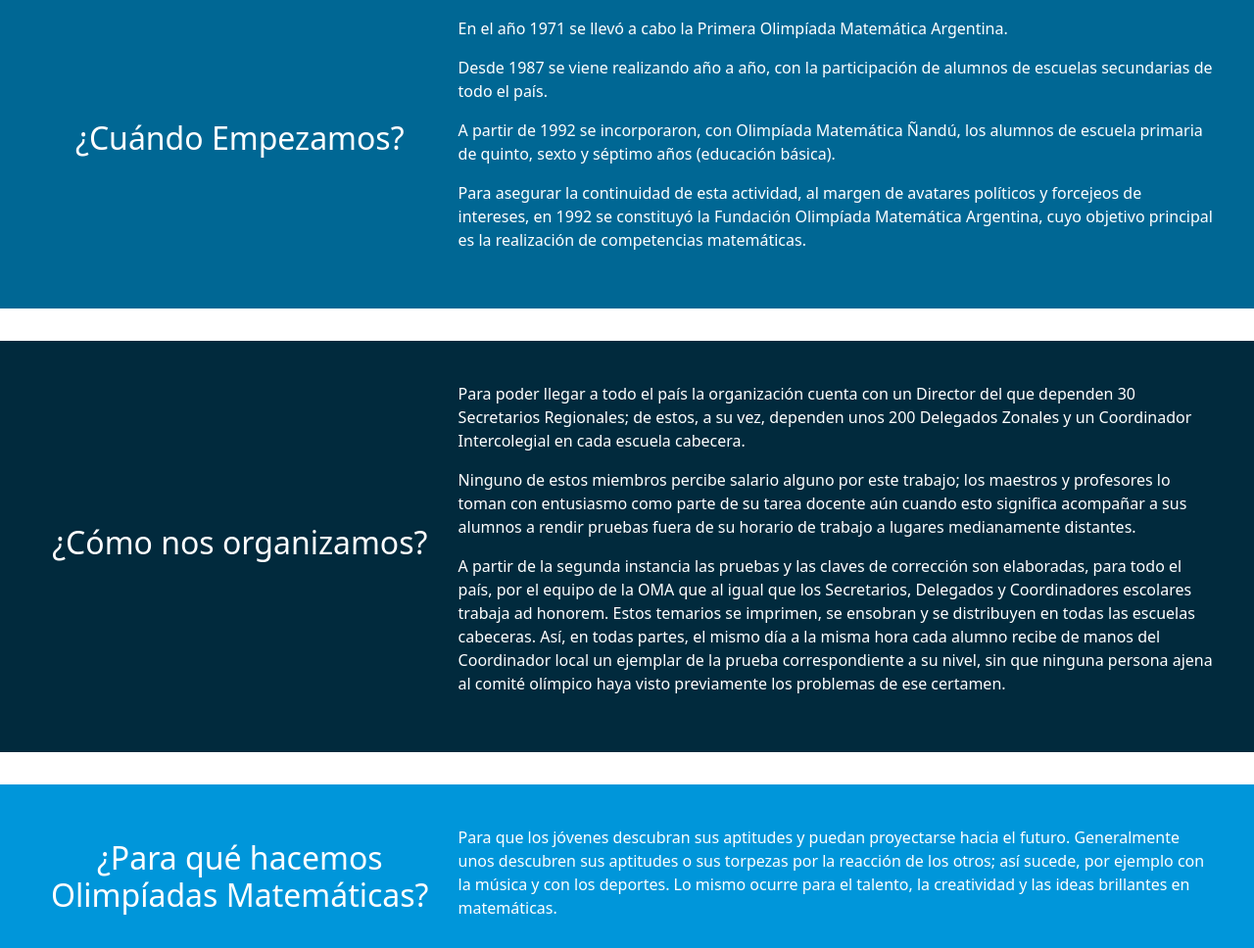
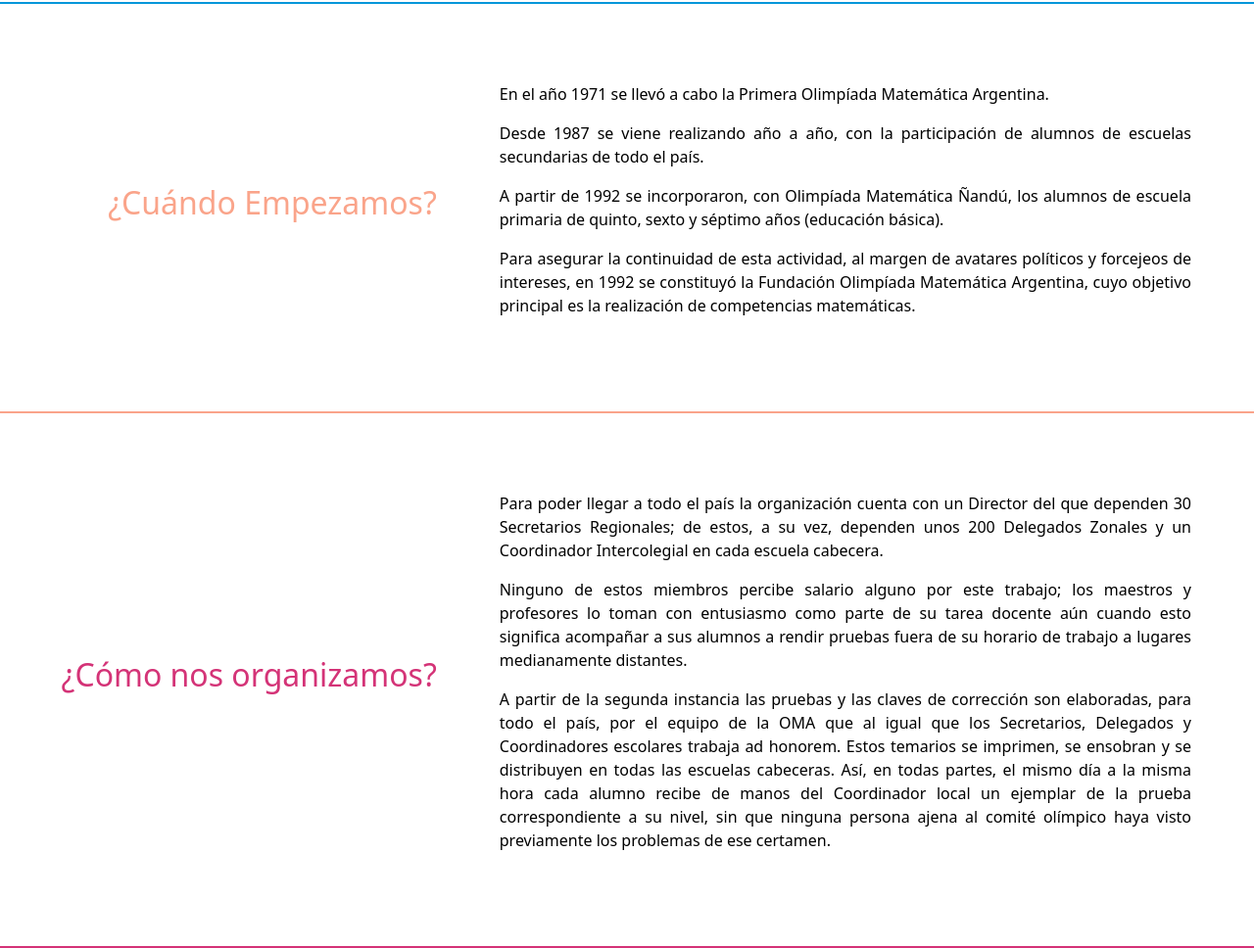
Before and after one commit to MauricioFioretti/omacordoba, a plain HTML site: page pages/queesoma.html in a window 1280 px wide. Shown: the part 1360-2328 px from the top of the page at 98% size. Drawn offline with nearby package versions, Linux system fonts and the light colour scheme.

Commit message:
Queesoma

```diff
--- a/pages/queesoma.html
+++ b/pages/queesoma.html
@@ -654,15 +654,15 @@
         </section>
         <hr class="hr_2">
         <!-- Sección 15: ¿Hay otras actividades? -->
-        <section class="section-3">
+        <section class="section-3 ">
 
             <!-- Título y botón a Competencias-->
             <div class="section-especial button holder" data-aos="fade-right">
                 <h2>¿Hay otras actividades?</h2>
 
-                <a href="./competencias.html" type="button" class="btn btn-success">
+                <!-- <a href="./competencias.html" type="button" class="btn btn-success">
                     Ver Competencias
-                </a>
+                </a> -->
             </div>
 
             <!-- Contenido -->
--- a/scss/_menu-queesoma.scss
+++ b/scss/_menu-queesoma.scss
@@ -11,10 +11,12 @@
         padding: 2rem;
         align-items: center;
 
+
         /* Estilos del título h2 */
         h2 {
             width: 35%;
-            text-align: center;
+            text-align: right;
+            margin-right: 2rem;
         }
 
         /* Estilos del subtítulo h3 */
@@ -27,7 +29,7 @@
             display: flex;
             flex-direction: column;
             width: 35%;
-            align-items: center;
+            align-items: left;
 
             h2 {
                 width: auto;
@@ -35,24 +37,48 @@
 
             /* Estilos del botón */
             .btn {
-                width: auto;
+                align-self: flex-end;
+                width: 12rem;
+                margin-right: 2rem;
             }
+
         }
+
 
         /* Estilos de los párrafos */
         .parrafos {
             width: 65%;
             display: flex;
             flex-direction: column;
-            padding: 10px;
+            padding: 2rem;
+            text-align: justify;
+            color: black;
 
         }
+
+
+    }
+
+    .hr_1{
+        border: 1px solid $bgCol1;
+        opacity: 1;
+
+    }
+    .hr_2{
+        border: 1px solid $bgCol2;
+        opacity: 1;
+
+    }
+    .hr_3{
+        border: 1px solid $bgCol3;
+        opacity: 1;
+
     }
 
     /* Bucle for para asignar colores de fondo a las secciones internas */
     @for $i from 1 through 3 {
         .section-#{$i} {
-            background-color: map-get($bgColors, $i);
+            color: map-get($bgColors, $i);
         }
     }
 }
--- a/scss/_var.scss
+++ b/scss/_var.scss
@@ -50,9 +50,9 @@ $ColorBotonCompetenciasHover:#5d83bb;
 
 $bgCol1: #0096DA;
 
-$bgCol2: #006794;
+$bgCol2:#faa48a;
 
-$bgCol3: #012A3D;
+$bgCol3: #D43377;
 
 /* Gradiente para el fondo del footer */
 $GradienteFooter: linear-gradient(90deg, #012a3d, #016794, #0096db, #3f87a6);
```
Also changed, not shown: pages/competencias.html (+2 -2 lines), CSS/estilos.css, 1 other file.
